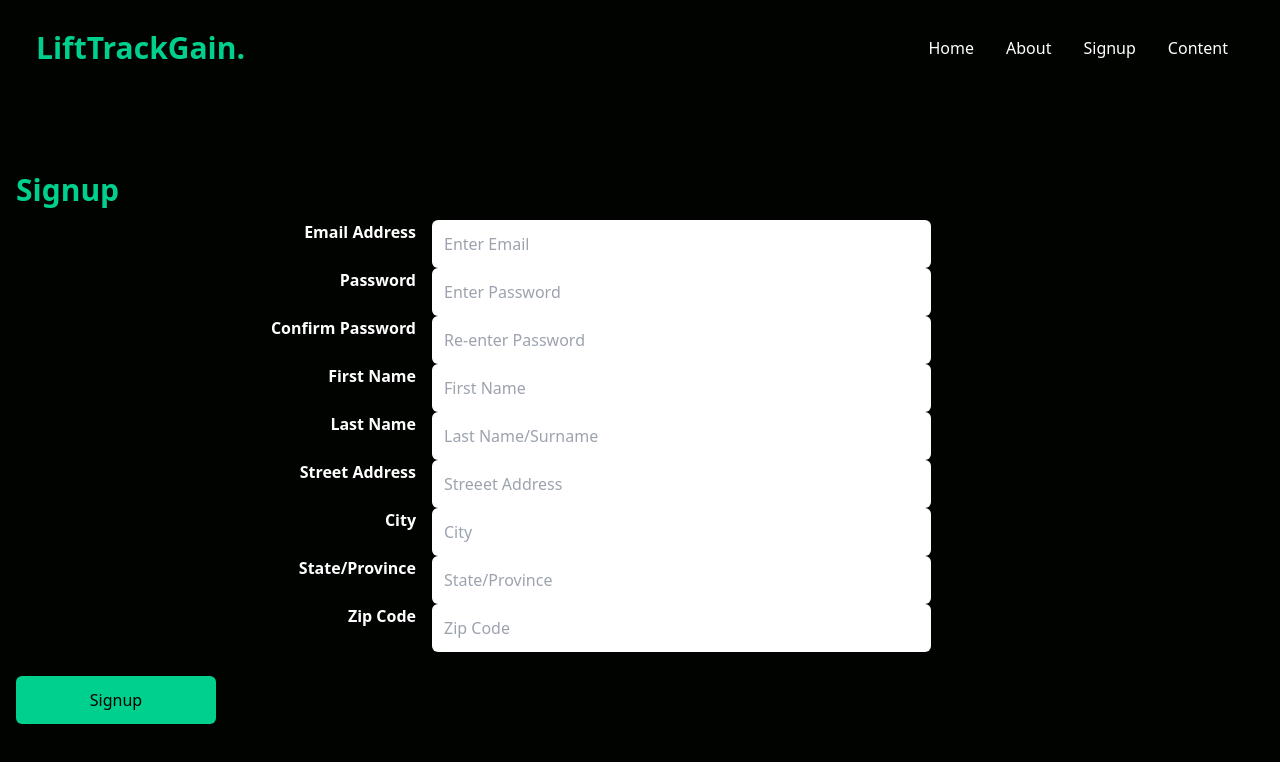
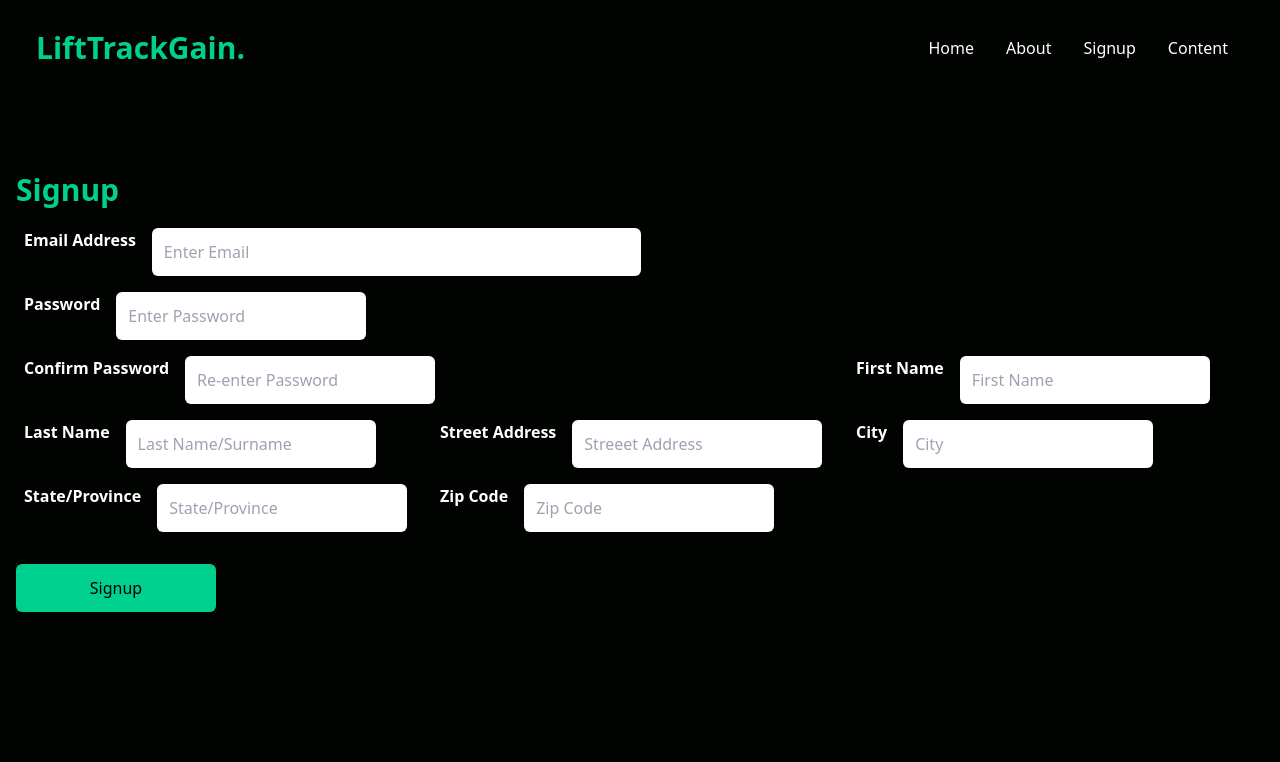
Before and after one commit to james2662/lifttrackgain, a React (Vite) app in the folder ui/lifttrackgain/: page /signup in a window 1280 px wide. Shown: the top 762 px of the page. Built offline with nearby package versions, Linux system fonts and the light colour scheme.

Commit message:
Going to try Next to get server side stuff and maybe skip fastapi

```diff
--- a/ui/lifttrackgain/src/App.css
+++ b/ui/lifttrackgain/src/App.css
@@ -16,10 +16,10 @@ body {
   }
 
   .ltg-input-std {
-    @apply p-3 flex md:w-[60%] sm:w-full rounded-md text-black align-text-bottom;
+    @apply p-3 md:w-[250px] sm:w-full rounded-md text-black align-text-bottom;
   }
 
   .ltg-input-email {
-    @apply p-3 flex md:w-[60%] sm:w-full rounded-md text-black;
+    @apply p-3 md:w-[60%] sm:w-full rounded-md text-black;
   }
 }
--- a/ui/lifttrackgain/src/pages/Signup.jsx
+++ b/ui/lifttrackgain/src/pages/Signup.jsx
@@ -7,32 +7,42 @@ export const Signup = () => {
             <h1 className='ltg-h1-green py-3'>Signup</h1>
             <form>
               <div className='flex flex-row sm:flex-col md:text-right text-bottom w-full grid sm:grid-cols-1 md:grid md:grid-cols-3'>
+                  <div className='p-2 w-full flex col-span-2'>
                     <lable className="font-bold col-span-1 pr-4" htmlFor="email" >Email Address</lable>
                     <input className='ltg-input-email col-span-2' type='email' id="email" name="email" placeholder='Enter Email' />
-
+                  </div>
+                  <div className='p-2 w-full flex col-span-2'>
                     <lable className="font-bold col-span-1 pr-4" htmlFor="secret_1">Password</lable>
-                  <input className='ltg-input-std col-span-2' type='password' id="secret_1" name="secret_1" placeholder='Enter Password' />
-
+                    <input className='ltg-input-std col-span-2 w-48' type='password' id="secret_1" name="secret_1" placeholder='Enter Password' />
+                  </div>
+                  <div className='p-2 w-full flex col-span-2'>
                     <lable className="font-bold col-span-1 pr-4" htmlFor="secret_2">Confirm Password</lable>
                     <input className='ltg-input-std col-span-2' type='password' name="secret_2" id="secret_2" placeholder='Re-enter Password' />
-
+                  </div>
+                  <div className='p-2 w-full flex'>
                     <lable className="font-bold col-span-1 pr-4" htmlFor="first_name">First Name</lable>
                     <input className='ltg-input-std col-span-2' type='text' id="first_name" name="first_name" placeholder='First Name' />
-
+                  </div>
+                  <div className='p-2 w-full flex'>
                     <lable className="font-bold col-span-1 pr-4" htmlFor="last_name" >Last Name</lable>
                     <input className='ltg-input-std col-span-2' type='text' id="last_name" name="last_name" placeholder='Last Name/Surname' />
-
+                  </div>
+                  <div className='p-2 w-full flex'>
                     <lable className="font-bold col-span-1 pr-4" htmlFor="str_address">Street Address</lable>
                     <input className='ltg-input-std col-span-2' type='text' id="str_address" name="str_address" placeholder='Streeet Address' />
-
+                  </div>
+                  <div className='p-2 w-full flex'>
                   <lable className="font-bold col-span-1 pr-4" htmlFor="city">City</lable>
                   <input className='ltg-input-std col-span-2' type='text' id="city" name="city" placeholder='City' />
-
+                  </div>
+                  <div className='p-2 w-full flex'>
                   <lable className="font-bold col-span-1 pr-4" htmlFor="state">State/Province</lable>
                   <input className='ltg-input-std col-span-2' type='text' id="state" name="state" placeholder='State/Province' />
-
+                  </div>
+                  <div className='p-2 w-full flex'>
                   <lable className="font-bold col-span-1 pr-4" htmlFor="postal_code">Zip Code</lable>
                   <input className='ltg-input-std col-span-2' type='text' id="postal_code" name="postal_code" placeholder='Zip Code' />
+                  </div>
               </div>
               <button className='ltg-button-green'>Signup</button>
             </form>
```
Lines whose indentation alone changed are shown as unchanged.
